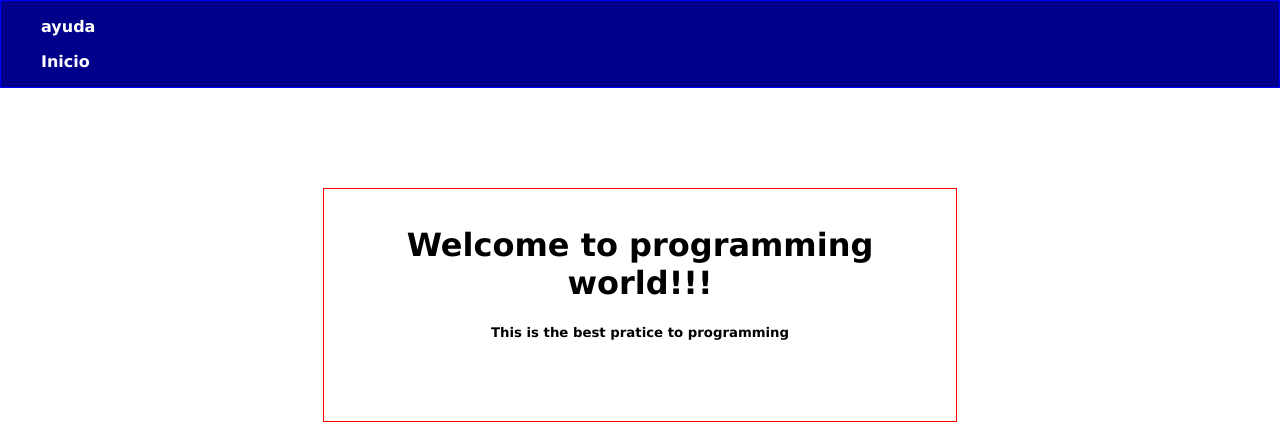
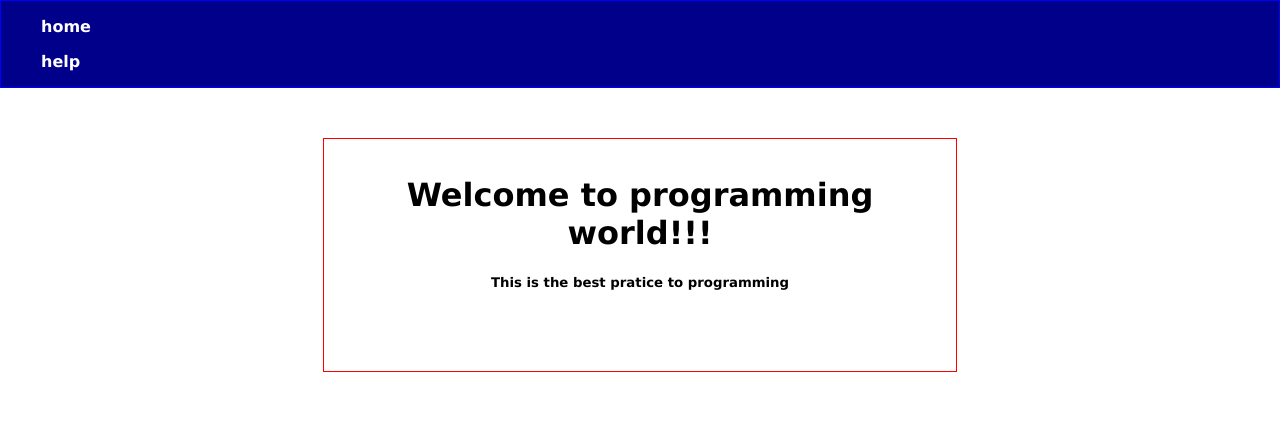
Before and after one commit to criscamih/cursoGit, a plain HTML site: page index.html in a window 1280 px wide. Drawn offline with Linux system fonts and the light colour scheme.

Commit message:
modifica menu

```diff
--- a/css/estilos.css
+++ b/css/estilos.css
@@ -6,7 +6,7 @@ body{
 .header{
     border:1px solid blue;
     background: darkblue;
-    margin-bottom: 100px;
+    margin-bottom: 50px;
 }
 .container{
     border: 1px solid red;
--- a/index.html
+++ b/index.html
@@ -10,8 +10,8 @@
 <body>
     <div class="header">
         <div class="menu">
-            <ul>ayuda</ul>
-            <ul>Inicio</ul>
+            <ul>home</ul>
+            <ul>help</ul>
         </div>
     </div>
     <div class="container">
```
